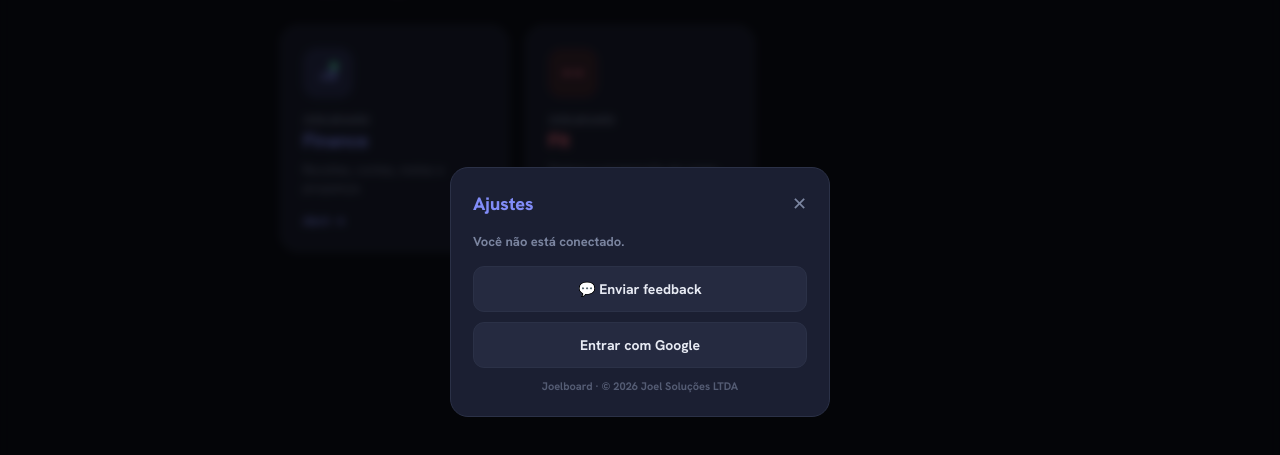
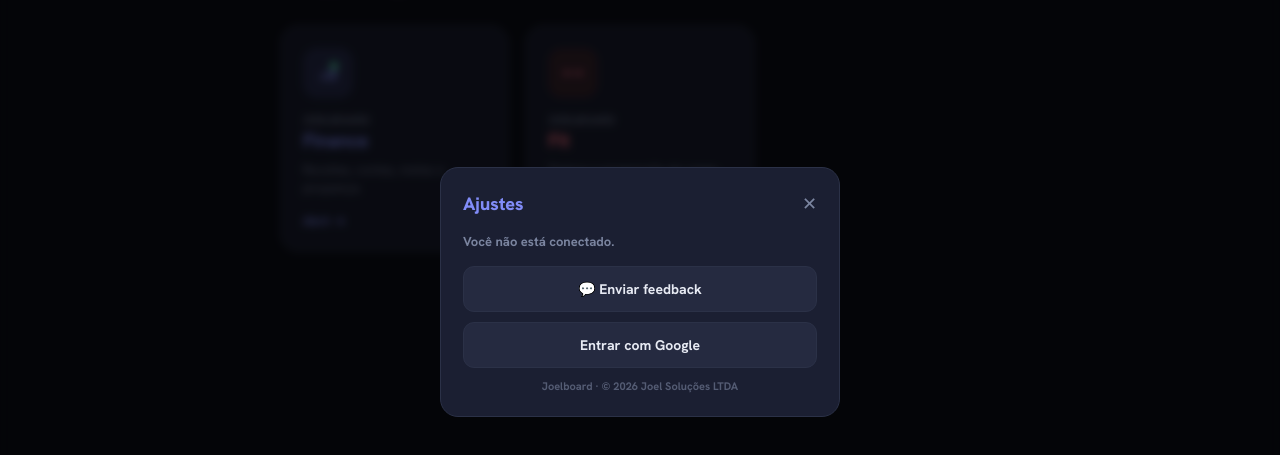
Before and after one commit to pimentajoaog/joelboard, a website built with Vite: page index.html in a window 1280 px wide. Both pictures are taken after a click on the button "Ajustes". Shown: the part 115-570 px from the top of the page. Built offline with nearby package versions, Linux system fonts and the light colour scheme.

Commit message:
Add files via upload

```diff
--- a/public/joelboard.css
+++ b/public/joelboard.css
@@ -30,3 +30,11 @@ body.jb-noscroll { overflow: hidden; }
 
 /* Settings modal keeps one consistent size across tabs (content scrolls inside) */
 #setOverlay .modal { height: min(640px, 88vh); }
+
+/* Shared primitives — one definition for every app (overlay + modal). Per-app extras
+   (e.g. Finance .modal.split-modal, mobile sheet) layer on top in each app's stylesheet.
+   Uses var(--surface)/--border/--radius so it adapts per app and per Finance skin. */
+.overlay { position: fixed; inset: 0; background: rgba(0,0,0,0.65); display: none; align-items: center; justify-content: center; z-index: 200; padding: 18px; backdrop-filter: blur(4px); }
+.overlay.open { display: flex; }
+.modal { background: var(--surface); border: 1px solid var(--border); border-radius: var(--radius); padding: 22px; width: 100%; max-width: 400px; max-height: 90vh; overflow-y: auto; overflow-x: hidden; animation: jb-modal-in .2s ease; }
+@keyframes jb-modal-in { from { transform: translateY(14px); opacity: 0; } to { transform: translateY(0); opacity: 1; } }
--- a/src/finance.css
+++ b/src/finance.css
@@ -496,9 +496,6 @@ body { background: var(--bg); color: var(--text); font-family: var(--font-body);
 .fab:hover { transform: scale(1.08); }
 .fab.open { transform: rotate(45deg); }
 
-.overlay { position: fixed; inset: 0; background: rgba(0,0,0,0.65); display: none; align-items: center; justify-content: center; z-index: 200; backdrop-filter: blur(5px); }
-.overlay.open { display: flex; }
-.modal { background: var(--surface); border: 1px solid var(--border); border-radius: var(--radius); padding: 26px; width: 100%; max-width: 400px; animation: rise 0.2s ease; max-height: 90vh; overflow-y: auto; overflow-x: hidden; }
 @keyframes rise { from { transform: translateY(18px); opacity: 0; } to { transform: translateY(0); opacity: 1; } }
 .modal-head { display: flex; justify-content: space-between; align-items: center; margin-bottom: 22px; }
 .modal-title { font-size: 15px; font-weight: 700; }
--- a/src/fit.css
+++ b/src/fit.css
@@ -50,9 +50,6 @@ body{ @apply min-h-screen text-ink text-sm leading-normal; background:var(--bg);
 .fab{ @apply fixed bottom-[22px] right-[18px] w-[54px] h-[54px] rounded-full bg-accent border-0 text-[30px] cursor-pointer flex items-center justify-center z-40 text-[#3a0f17]; box-shadow:0 6px 22px rgba(251,113,133,0.4); }
 .door{ @apply fixed bottom-5 left-4 z-40 w-[42px] h-[42px] rounded-xl bg-surface border border-border text-accent flex items-center justify-center cursor-pointer; box-shadow:0 3px 12px rgba(0,0,0,0.25); }
 
-.overlay{ @apply fixed inset-0 hidden items-center justify-center z-[200] p-[18px]; background:rgba(0,0,0,0.65); }
-.overlay.open{ @apply flex; }
-.modal{ @apply bg-surface border border-border rounded-[20px] p-6 w-full max-w-[400px] max-h-[90vh] overflow-y-auto; }
 .mh{ @apply flex justify-between items-center mb-4; }
 .mt{ @apply text-[17px] font-extrabold; }
 .x{ @apply bg-transparent border-0 text-muted text-lg cursor-pointer; font-family:inherit; }
--- a/src/hub.css
+++ b/src/hub.css
@@ -33,9 +33,6 @@ a.tile:hover{ @apply border-primary; transform:translateY(-3px); }
 
 .gear{ @apply bg-surface2 border border-border text-muted text-sm rounded-full w-8 h-8 cursor-pointer; font-family:inherit; }
 .gear:hover{ @apply border-primary text-primary; }
-.overlay{ @apply fixed inset-0 hidden items-center justify-center z-[200] p-5; background:rgba(0,0,0,0.65); backdrop-filter:blur(4px); }
-.overlay.open{ @apply flex; }
-.modal{ @apply bg-surface border border-border rounded-[18px] p-[22px] w-full max-w-[380px]; }
 .mh{ @apply flex justify-between items-center mb-4; }
 .mt{ @apply text-lg font-extrabold; }
 .x{ @apply bg-transparent border-0 text-muted text-lg cursor-pointer; font-family:inherit; }
```
